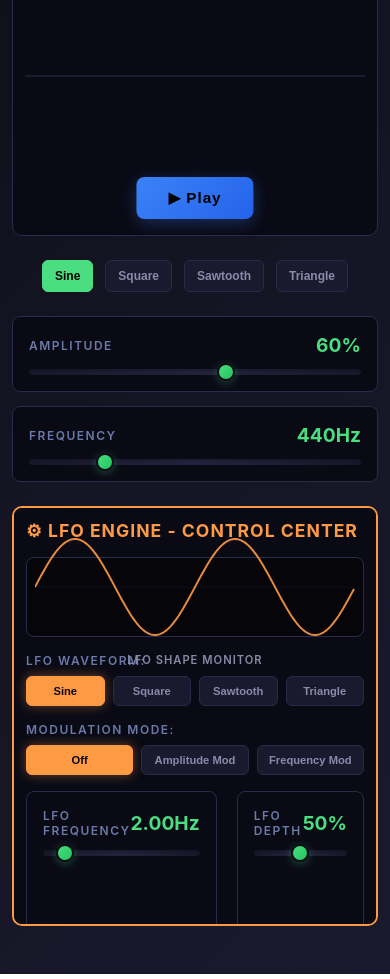
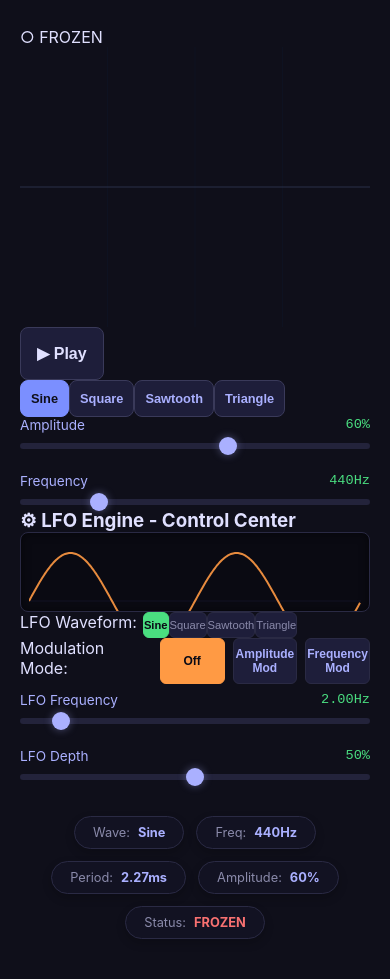
Before and after one commit to vinhpham565-ux/Do_an1, a plain HTML site: page index.html in a window 390 px wide. Shown: the part 216-1195 px from the top of the page. Drawn offline with nearby package versions, Linux system fonts and the light colour scheme.

Commit message:
Add files via upload

```diff
--- a/css/styles.css
+++ b/css/styles.css
@@ -1,5 +1,5 @@
 /* ════════════════════════════════════════════════════════════
-   WAVE SYNTHESIZER - LIGHTWEIGHT & FAST
+   WAVE SYNTHESIZER - LITE AESTHETIC UI
    ════════════════════════════════════════════════════════════ */
 
 * {
@@ -8,11 +8,11 @@
   box-sizing: border-box;
 }
 
-/* ─── LIGHTWEIGHT BACKGROUND (NO animations) ─── */
+/* ─── LIGHTWEIGHT BACKGROUND ─── */
 body {
-  background: linear-gradient(135deg, #0f0f1a 0%, #1a1a2e 100%);
+  background: #0f0f1a; /* Bỏ gradient phức tạp, dùng nền màu trơn tĩnh để nhẹ máy */
   color: #e0e0ff;
-  font-family: -apple-system, BlinkMacSystemFont, 'Segoe UI', sans-serif;
+  font-family: -apple-system, BlinkMacSystemFont, 'Segoe UI', Roboto, sans-serif;
   display: flex;
   flex-direction: column;
   align-items: center;
@@ -25,430 +25,276 @@
 
 /* ─── HEADER ─── */
 h1 {
-  font-size: 2.4rem;
-  font-weight: 700;
-  letter-spacing: 2px;
-  color: #aab0ff;
-  margin-bottom: 8px;
+  font-size: 2.2rem;
+  font-weight: 800;
+  letter-spacing: 1px;
+  color: #fff;
+  margin-bottom: 6px;
   text-align: center;
+  text-shadow: 0 2px 10px rgba(170, 176, 255, 0.2); /* Sáng bóng tĩnh nhẹ nhàng */
 }
 
 .subtitle {
-  font-size: 0.9rem;
-  color: #6a7aa8;
+  font-size: 1rem;
+  color: #8b9bb4;
+  text-align: center;
   margin-bottom: 30px;
-  text-align: center;
+  font-weight: 500;
+  letter-spacing: 0.5px;
+  text-transform: uppercase;
 }
 
-/* ─── CANVAS WRAPPER (STICKY WITH PLAY BUTTON) ─── */
-.canvas-wrapper {
-  position: sticky;
-  top: 0;
-  z-index: 50;
+/* ─── MAIN LAYOUT ─── */
+.container {
+  max-width: 1200px;
   width: 100%;
-  max-width: 880px;
-  height: auto;
-  background: #0a0a15;
-  border: 1px solid #2a2a4a;
-  border-radius: 10px;
-  padding: 16px;
-  margin: 0 auto 24px auto;
   display: flex;
+  flex-direction: column;
   align-items: center;
-  justify-content: center;
-  min-height: 320px;
 }
 
-.canvas-wrapper.playing {
-  border-color: #4ade80;
+.main-grid {
+  display: grid;
+  grid-template-columns: 280px 1fr 320px;
+  gap: 24px;
+  width: 100%;
 }
 
-.canvas-badge {
-  position: absolute;
-  top: 12px;
-  right: 16px;
-  font-size: 0.75rem;
-  font-weight: 700;
-  color: #888aa8;
-  padding: 6px 12px;
-  background: rgba(10, 10, 21, 0.8);
-  border: 1px solid #2a2a4a;
-  border-radius: 6px;
-  z-index: 10;
+/* ─── PANELS (BẢNG ĐIỀU KHIỂN - TỐI ƯU CHIỀU SÂU) ─── */
+.panel {
+  background: #171728;
+  border-radius: 16px; /* Bo tròn góc mượt hơn */
+  border: 1px solid #2a2a44;
+  padding: 24px;
+  display: flex;
+  flex-direction: column;
+  box-shadow: 0 12px 30px rgba(0, 0, 0, 0.4); /* Bóng tĩnh tạo chiều sâu siêu đẹp mà ko tốn GPU */
 }
 
-.canvas-badge.live {
-  color: #4ade80;
-  border-color: #4ade80;
+.panel-header {
+  font-size: 0.8rem;
+  text-transform: uppercase;
+  letter-spacing: 2px;
+  color: #6a7aa8;
+  margin-bottom: 20px;
+  font-weight: 700;
+  border-bottom: 1px solid #2a2a44;
+  padding-bottom: 12px;
+}
+
+/* ─── CANVAS SCREEN ─── */
+.screen-panel {
+  padding: 16px;
+  background: #0a0a12;
+  border-radius: 16px;
+  border: 1px solid #2a2a4a;
+  box-shadow: inset 0 0 20px rgba(0,0,0,0.8), 0 12px 30px rgba(0, 0, 0, 0.4); /* Viền chìm hầm hố */
+}
+
+.screen-header {
+  display: flex;
+  justify-content: space-between;
+  font-size: 0.75rem;
+  color: #6a7aa8;
+  margin-bottom: 12px;
+  font-family: 'Courier New', Courier, monospace;
+  padding: 0 8px;
+}
+
+.canvas-container {
+  width: 100%;
+  height: 400px;
+  position: relative;
+  background: #05050a;
+  border-radius: 8px;
+  overflow: hidden;
 }
 
 canvas {
+  width: 100%;
+  height: 100%;
   display: block;
-  width: 100%;
-  height: 280px;
-  flex-shrink: 0;
 }
 
-/* ─── PLAY BUTTON (OVERLAY ON CANVAS - STICKY) ─── */
-.play-btn {
-  position: absolute;
-  bottom: 16px;
-  left: 50%;
-  transform: translateX(-50%);
-  background: linear-gradient(135deg, #4ade80 0%, #22c55e 100%);
-  color: #000;
-  border: none;
-  padding: 14px 48px;
-  font-size: 1.1rem;
-  font-weight: 700;
-  border-radius: 8px;
-  cursor: pointer;
-  transition: transform 0.15s ease;
-  letter-spacing: 1px;
-  z-index: 100;
-  box-shadow: 0 4px 16px rgba(74, 222, 128, 0.3);
+/* ─── CONTROLS ─── */
+.controls {
+  display: flex;
+  flex-direction: column;
+  gap: 20px;
 }
 
-.play-btn:hover {
-  transform: translateX(-50%) translateY(-2px);
-  box-shadow: 0 6px 20px rgba(74, 222, 128, 0.5);
+.control-group {
+  display: flex;
+  flex-direction: column;
+  gap: 8px;
+  transition: opacity 0.3s;
 }
 
-.play-btn:active {
-  transform: translateX(-50%) translateY(0);
-}
-
-.play-btn.stopped {
-  background: linear-gradient(135deg, #3b82f6 0%, #2563eb 100%);
-  box-shadow: 0 4px 16px rgba(59, 130, 246, 0.3);
-}
-
-.play-btn.stopped:hover {
-  box-shadow: 0 6px 20px rgba(59, 130, 246, 0.5);
-}
-
-/* ─── WAVE TYPE BUTTONS ─── */
-.wave-type-row {
-  display: flex;
-  gap: 12px;
-  margin: 20px 0;
-  justify-content: center;
-  flex-wrap: wrap;
-  z-index: 1;
-}
-
-.wave-btn {
-  background: #1a1a2e;
-  color: #8a8aaa;
-  border: 1px solid #2a2a4a;
-  padding: 10px 20px;
-  font-size: 0.9rem;
-  font-weight: 600;
-  border-radius: 6px;
-  cursor: pointer;
-  transition: all 0.15s ease;
-  text-transform: capitalize;
-}
-
-.wave-btn:hover {
-  border-color: #3a3a5a;
-}
-
-.wave-btn.active {
-  background: #4ade80;
-  color: #000;
-  border-color: #4ade80;
-  font-weight: 700;
-}
-
-/* ─── CONTROLS SECTION (FIXED SPACING - NO SHIFTS) ─── */
-.controls {
-  display: flex;
-  gap: 20px;
-  margin: 24px 0;
-  width: 100%;
-  max-width: 880px;
-  flex-wrap: wrap;
-  z-index: 1;
-  min-height: 140px;
-  justify-content: center;
-}
-
-.control-card {
-  flex: 0 0 calc(50% - 10px);
-  min-width: 240px;
-  max-width: 400px;
-  background: #0a0a15;
-  border: 1px solid #2a2a4a;
-  border-radius: 8px;
-  padding: 16px;
-  transition: all 0.15s ease;
-  display: flex;
-  flex-direction: column;
-  justify-content: flex-start;
-  height: 100%;
-}
-
-.control-card:hover {
-  border-color: #3a3a5a;
+.control-group.disabled {
+  opacity: 0.3;
+  pointer-events: none;
 }
 
 .control-label {
   display: flex;
   justify-content: space-between;
-  align-items: center;
-  margin-bottom: 12px;
-}
-
-.control-name {
-  font-size: 0.75rem;
-  letter-spacing: 1.5px;
-  text-transform: uppercase;
-  color: #6a7aa8;
-  font-weight: 600;
+  font-size: 0.85rem;
+  color: #aab0ff;
 }
 
 .control-value {
-  font-size: 1.4rem;
-  font-weight: 700;
+  font-family: 'Courier New', Courier, monospace;
   color: #4ade80;
 }
 
-/* ─── RANGE SLIDER (CONSISTENT WIDTH - PROFESSIONAL STYLE) ─── */
-input[type='range'] {
-  appearance: none;
+/* ─── SLIDERS (TỐI ƯU THẨM MỸ, GIỐNG ABLETON/MAC OS) ─── */
+input[type=range] {
+  -webkit-appearance: none;
   width: 100%;
-  height: 6px;
-  border-radius: 3px;
-  background: linear-gradient(90deg, #1a1a2e 0%, #252540 50%, #1a1a2e 100%);
-  outline: none;
-  cursor: pointer;
-  box-shadow: inset 0 2px 4px rgba(0, 0, 0, 0.3);
-  display: block;
+  background: transparent;
 }
 
-input[type='range']::-webkit-slider-thumb {
-  appearance: none;
-  width: 18px;
-  height: 18px;
-  border-radius: 50%;
-  background: linear-gradient(135deg, #4ade80 0%, #22c55e 100%);
-  cursor: grab;
-  transition: all 0.15s ease;
-  border: 2px solid #0f0f1a;
-  box-shadow: 0 2px 8px rgba(74, 222, 128, 0.3);
+input[type=range]:focus {
+  outline: none;
 }
 
-input[type='range']::-webkit-slider-thumb:hover {
-  transform: scale(1.25);
-  box-shadow: 0 4px 12px rgba(74, 222, 128, 0.5);
+input[type=range]::-webkit-slider-runnable-track {
+  width: 100%;
+  height: 6px; /* Rãnh mỏng thanh lịch */
+  cursor: pointer;
+  background: #23233b; /* Màu rãnh nền */
+  border-radius: 4px;
 }
 
-input[type='range']::-webkit-slider-thumb:active {
-  transform: scale(1.15);
+input[type=range]::-webkit-slider-thumb {
+  height: 18px; /* Cục kéo to tròn */
+  width: 18px;
+  border-radius: 50%;
+  background: #aab0ff;
+  cursor: pointer;
+  -webkit-appearance: none;
+  margin-top: -6px; /* Canh giữa so với rãnh 6px */
+  box-shadow: 0 0 8px rgba(170, 176, 255, 0.4); /* Glow nhẹ quanh nút kéo */
 }
 
-input[type='range']::-moz-range-track {
-  background: transparent;
-  border: none;
+input[type=range]:hover::-webkit-slider-thumb {
+  background: #ffffff;
+  transform: scale(1.1); /* To ra xíu khi trỏ chuột */
 }
 
-input[type='range']::-moz-range-thumb {
-  width: 18px;
-  height: 18px;
-  border-radius: 50%;
-  background: linear-gradient(135deg, #4ade80 0%, #22c55e 100%);
-  cursor: grab;
-  border: 2px solid #0f0f1a;
-  transition: all 0.15s ease;
-  box-shadow: 0 2px 8px rgba(74, 222, 128, 0.3);
+/* ─── BUTTONS ─── */
+.wave-selector {
+  display: grid;
+  grid-template-columns: 1fr 1fr;
+  gap: 8px;
+  margin-bottom: 24px;
 }
 
-input[type='range']::-moz-range-thumb:hover {
-  transform: scale(1.25);
-  box-shadow: 0 4px 12px rgba(74, 222, 128, 0.5);
-}
-
-input[type='range']::-moz-range-thumb:active {
-  transform: scale(1.15);
-}
-
-/* ─── LFO SECTION (ABSOLUTELY FIXED SIZE WITH GRID - ZERO JUMPING!) ─── */
-.lfo-section {
-  display: grid;
-  grid-template-rows: 32px 140px 50px 50px 1fr 90px;
-  gap: 16px;
-  margin: 24px 0;
-  width: 100%;
-  max-width: 880px;
-  z-index: 1;
-  background: #0a0a15;
-  border: 2px solid #ff9a44;
-  border-radius: 10px;
-  padding: 20px;
-  height: 610px;
-  min-height: 610px;
-  overflow-y: auto;
+.wave-btn {
+  background: #1e1e3a;
+  border: 1px solid #3a3a5a;
+  color: #aab0ff;
+  padding: 10px;
+  border-radius: 8px;
+  cursor: pointer;
+  font-size: 0.8rem;
+  font-weight: 600;
   transition: all 0.2s ease;
 }
 
-.info-row-fixed {
-  grid-row: 6 !important;
-  display: grid;
-  grid-template-columns: repeat(6, 1fr);
-  gap: 10px;
-  min-height: 100px;
-  flex-shrink: 0;
-  overflow: hidden;
+.wave-btn:hover {
+  background: #2a2a4a;
 }
 
-.lfo-info-group {
-  display: contents;
+.wave-btn.active {
+  background: #7b8fff;
+  color: #0f0f1a;
+  border-color: #7b8fff;
 }
 
-.lfo-section h3 {
-  font-size: 1.1rem;
+.play-btn {
+  margin-top: auto;
+  background: #1e1e3a;
+  border: 1px solid #3a3a5a;
+  color: #e0e0ff;
+  padding: 16px;
+  border-radius: 8px;
+  cursor: pointer;
+  font-size: 1rem;
   font-weight: 700;
-  letter-spacing: 1px;
-  text-transform: uppercase;
-  color: #ff9a44;
-  margin: 0;
-  grid-row: 1;
+  transition: all 0.2s;
+  text-align: center;
 }
 
-/* ─── LFO MINI VISUALIZER (FIXED 140px HEIGHT) ─── */
+.play-btn.playing {
+  background: #f87171;
+  border-color: #f87171;
+  color: #0a0a0a;
+}
+
+/* ─── LFO SPECIFIC ─── */
+.lfo-panel {
+  display: grid;
+  grid-template-rows: auto auto auto auto 1fr;
+  gap: 16px;
+}
+
 .lfo-visualizer {
+  height: 80px;
+  background: #0a0a12;
+  border-radius: 8px;
+  border: 1px solid #2a2a44;
+  padding: 8px;
   position: relative;
-  width: 100%;
-  height: 140px;
-  background: #05050a;
-  border: 1px solid #2a2a4a;
-  border-radius: 8px;
-  padding: 8px;
-  display: flex;
-  flex-direction: column;
-  align-items: center;
-  justify-content: center;
-  grid-row: 2;
-  flex-shrink: 0;
+  overflow: hidden;
+  box-shadow: inset 0 0 10px rgba(0,0,0,0.5);
 }
 
 .lfo-visualizer canvas {
   width: 100%;
-  height: 120px;
-  flex-shrink: 0;
+  height: 100%;
+  display: block;
 }
 
-.lfo-label {
-  font-size: 0.7rem;
-  color: #888aa8;
-  margin-top: 6px;
-  text-transform: uppercase;
-  letter-spacing: 1px;
-  font-weight: 600;
-}
-
-/* ─── LFO WAVE SELECTOR (FIXED HEIGHT - NO JUMPING) ─── */
 .lfo-wave-selector {
   display: flex;
-  flex-direction: column;
-  gap: 8px;
-  grid-row: 3;
-  flex-shrink: 0;
-}
-
-.lfo-wave-selector label {
-  font-size: 0.75rem;
-  letter-spacing: 1.5px;
-  text-transform: uppercase;
-  color: #6a7aa8;
-  font-weight: 600;
-  margin: 0;
-}
-
-.lfo-wave-buttons {
-  display: flex;
-  gap: 8px;
-  flex-wrap: wrap;
+  gap: 6px;
 }
 
 .lfo-wave-btn {
-  background: #1a1a2e;
+  flex: 1;
+  background: #1e1e3a;
+  border: 1px solid #2a2a44;
   color: #8a8aaa;
-  border: 1px solid #2a2a4a;
-  padding: 8px 14px;
-  font-size: 0.8rem;
-  font-weight: 600;
+  padding: 6px 0;
   border-radius: 6px;
   cursor: pointer;
-  transition: all 0.15s ease;
-  flex: 0 0 auto;
-  width: 90px;
-  text-transform: capitalize;
-  height: 36px;
-  display: flex;
-  align-items: center;
-  justify-content: center;
-}
-
-.lfo-wave-btn:hover {
-  border-color: #3a3a5a;
-  background: #252540;
+  font-size: 0.7rem;
 }
 
 .lfo-wave-btn.active {
-  background: #ff9a44;
+  background: #4ade80;
   color: #0a0a15;
-  border-color: #ff9a44;
+  border-color: #4ade80;
   font-weight: 700;
-  box-shadow: 0 0 12px rgba(255, 154, 68, 0.4);
 }
 
-/* ─── LFO MODE BUTTONS (FIXED HEIGHT - NO JUMPING) ─── */
 .lfo-mode-buttons {
   display: flex;
-  flex-direction: column;
-  gap: 8px;
-  grid-row: 4;
-  flex-shrink: 0;
-}
-
-.lfo-mode-buttons label {
-  font-size: 0.75rem;
-  letter-spacing: 1.5px;
-  text-transform: uppercase;
-  color: #6a7aa8;
-  font-weight: 600;
-  margin: 0;
-}
-
-.lfo-mode-buttons > div {
-  display: flex;
-  gap: 8px;
-  flex-wrap: wrap;
+  gap: 6px;
+  margin-bottom: 8px;
 }
 
 .lfo-mode-btn {
-  background: #1a1a2e;
-  color: #8a8aaa;
-  border: 1px solid #2a2a4a;
-  padding: 8px 16px;
-  font-size: 0.85rem;
-  font-weight: 600;
+  flex: 1;
+  background: #1e1e3a;
+  border: 1px solid #2a2a44;
+  color: #aab0ff;
+  padding: 8px 0;
   border-radius: 6px;
   cursor: pointer;
-  transition: all 0.15s ease;
-  flex: 0 0 auto;
-  width: 120px;
-  height: 36px;
-  display: flex;
-  align-items: center;
-  justify-content: center;
-}
-
-.lfo-mode-btn:hover {
-  border-color: #3a3a5a;
-  background: #252540;
+  font-size: 0.75rem;
+  font-weight: 600;
 }
 
 .lfo-mode-btn.active {
@@ -456,199 +302,45 @@
   color: #0a0a15;
   border-color: #ff9a44;
   font-weight: 700;
-  box-shadow: 0 0 12px rgba(255, 154, 68, 0.4);
 }
 
-/* ─── INFO CHIPS (FIXED GRID - 4 COLUMNS - ZERO JUMPING) ─── */
+/* ─── INFO CHIPS (GIAO DIỆN VIÊN THUỐC) ─── */
 .info-row {
-  display: grid;
-  grid-template-columns: repeat(4, 200px);
-  gap: 15px;
+  display: flex;
+  gap: 12px;
+  margin-top: 32px;
+  width: 100%;
+  max-width: 900px;
+  flex-wrap: wrap;
   justify-content: center;
-  width: 100%;
-  margin: 30px auto;
-  z-index: 1;
 }
 
 .info-chip {
-  width: 200px;
-  height: 45px;
-  background: #0a0a15;
-  border: 1px solid #2a2a4a;
-  border-radius: 6px;
-  padding: 0 12px;
+  background: #121222; /* Tối màu hơn để nổi bật chữ */
+  border: 1px solid #2a2a44;
+  border-radius: 20px; /* Bo tròn thành viên thuốc */
+  padding: 8px 18px;
   font-size: 0.8rem;
   color: #8a8aaa;
   display: flex;
-  gap: 6px;
+  gap: 8px;
   align-items: center;
-  justify-content: flex-start;
-  white-space: nowrap;
-  flex-shrink: 0;
-  overflow: hidden;
-  text-overflow: ellipsis;
-  min-width: 0;
-}
-
-.info-chip.v-hidden {
-  visibility: hidden;
-  pointer-events: none;
+  box-shadow: 0 4px 10px rgba(0,0,0,0.2); /* Bóng nhẹ */
 }
 
 .info-chip span {
-  color: #4ade80;
+  color: #aab0ff;
   font-weight: 700;
 }
 
-/* ─── LFO PARAMETERS - STRICT GRID (2 COLUMNS, EQUAL WIDTH) ─── */
-.lfo-section > .controls {
-  grid-row: 5;
-  display: grid;
-  grid-template-columns: 1fr 1fr;
-  gap: 20px;
-  width: 100%;
-  margin: 0 !important;
-  padding: 0;
-}
-
-.lfo-section > .controls .control-card {
-  flex: none;
-  width: 100%;
-  min-width: unset;
-  max-width: unset;
-  min-height: 100px;
+.v-hidden {
+  display: none;
 }
 
 /* ─── RESPONSIVE ─── */
-@media (max-width: 768px) {
-  body {
-    padding: 24px 12px;
-  }
-
-  h1 {
-    font-size: 1.8rem;
-  }
-
-  .canvas-wrapper {
-    padding: 12px;
-  }
-
-  canvas {
-    height: 200px;
-  }
-
-  .controls {
-    flex-direction: column;
-    gap: 14px;
-  }
-
-  .control-card {
-    width: 100%;
-  }
-
-  .lfo-section {
-    min-height: 480px;
-    height: 480px;
-    grid-template-rows: auto 100px auto auto 1fr;
-  }
-
-  .lfo-visualizer {
-    height: 100px;
-    grid-row: 2;
-  }
-
-  .lfo-visualizer canvas {
-    height: 80px;
-  }
-
-  .lfo-wave-selector {
-    grid-row: 3;
-  }
-
-  .lfo-mode-buttons {
-    grid-row: 4;
-  }
-
-  .lfo-wave-btn,
-  .lfo-mode-btn {
-    min-width: 70px;
-    padding: 6px 12px;
-    font-size: 0.75rem;
-    height: 32px;
-  }
-
-  .info-row {
-    gap: 8px;
-  }
-
-  .info-chip {
-    font-size: 0.75rem;
-    padding: 8px 10px;
+@media (max-width: 1100px) {
+  .main-grid {
+    grid-template-columns: 1fr;
+    max-width: 600px;
   }
 }
-
-@media (max-width: 480px) {
-  h1 {
-    font-size: 1.4rem;
-  }
-
-  .subtitle {
-    font-size: 0.8rem;
-  }
-
-  .play-btn {
-    padding: 12px 32px;
-    font-size: 0.95rem;
-  }
-
-  .wave-btn {
-    padding: 8px 12px;
-    font-size: 0.75rem;
-  }
-
-  .control-value {
-    font-size: 1.2rem;
-  }
-
-  .lfo-section {
-    min-height: 420px;
-    height: 420px;
-    padding: 12px;
-    grid-template-rows: auto 80px auto auto 1fr;
-  }
-
-  .lfo-section h3 {
-    grid-row: 1;
-  }
-
-  .lfo-visualizer {
-    height: 80px;
-    grid-row: 2;
-  }
-
-  .lfo-visualizer canvas {
-    height: 60px;
-  }
-
-  .lfo-wave-selector {
-    grid-row: 3;
-  }
-
-  .lfo-mode-buttons {
-    grid-row: 4;
-  }
-
-  .lfo-wave-btn,
-  .lfo-mode-btn {
-    min-width: auto;
-    flex: 1;
-    padding: 6px 10px;
-    font-size: 0.7rem;
-    height: 30px;
-  }
-
-  .info-chip {
-    font-size: 0.65rem;
-    padding: 6px 8px;
-  }
-}
```
